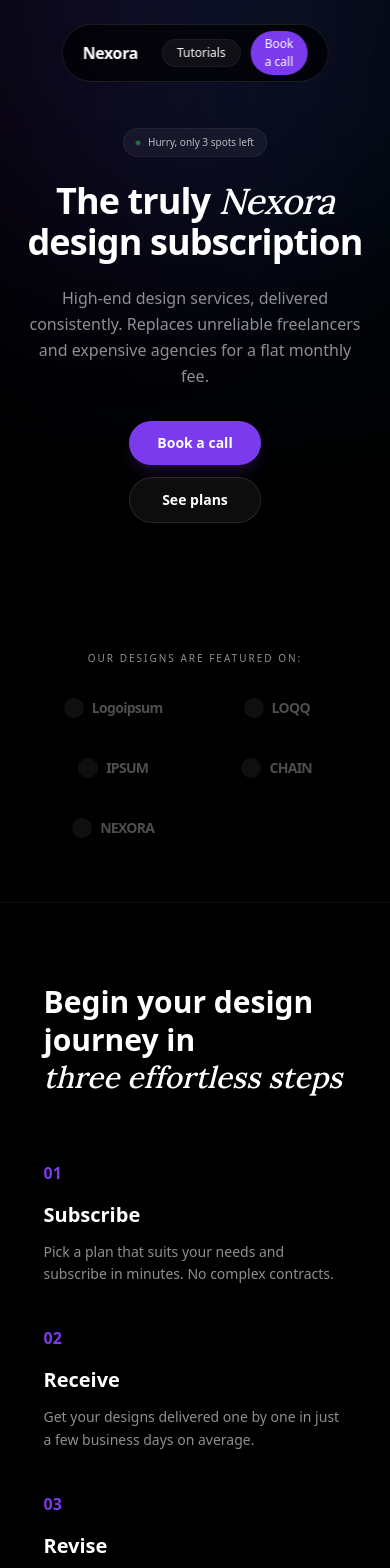
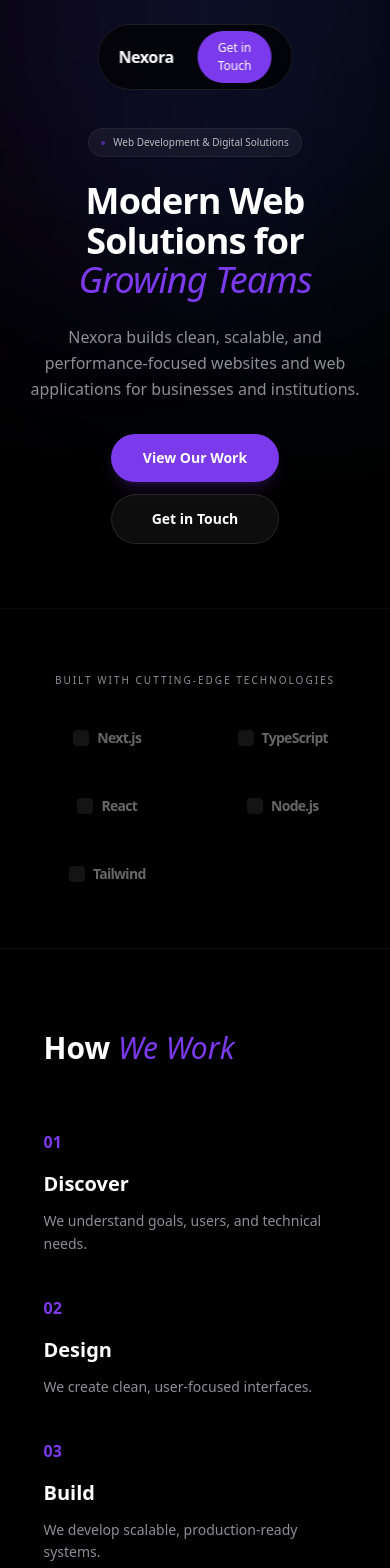
Before and after one commit to navaneethpv/nexora-agency, a Next.js app: page / in a window 390 px wide. Shown: the top 1568 px of the page. Built offline with nearby package versions, Linux system fonts and the light colour scheme.

Commit message:
feat: Rebrand agency from design subscription to web development and digital solutions, updating content, features, and portfolio accordingly.

```diff
--- a/src/app/globals.css
+++ b/src/app/globals.css
@@ -42,6 +42,8 @@ body {
 }
 
 @layer components {
+
+  /* Tailwind 4 @apply syntax */
   .section-container {
     @apply mx-auto w-[90%] max-w-7xl px-6 md:px-10;
   }
--- a/src/app/page.tsx
+++ b/src/app/page.tsx
@@ -3,7 +3,7 @@ import Hero from "@/components/Hero";
 import Process from "@/components/Process";
 import Testimonial from "@/components/Testimonial";
 import FeaturesSection from "@/components/FeaturesSection";
-import Pricing from "@/components/Pricing";
+import WhyNexora from "@/components/Pricing";
 import FAQ from "@/components/FAQ";
 import Footer from "@/components/Footer";
 import Image from "next/image";
@@ -18,19 +18,22 @@ const logos = [
 
 const portfolio = [
   {
-    title: "The fastest way to visualize and share your data.",
-    category: "SaaS / Analytics",
+    title: "Website Platform for Business Management",
+    description: "A modern, responsive web interface focused on clarity, performance, and ease of use.",
+    category: "Web App · UI Design · Performance",
     image: "/saas-dashboard.png"
   },
   {
-    title: "Find your logo, own your brand.",
-    category: "Branding / Identity",
-    image: "/branding-logo.png"
+    title: "E-commerce Infrastructure for Retail Scale",
+    description: "High-performance checkout systems and inventory management dashboards.",
+    category: "E-Commerce · Scalable Architecture",
+    image: "/device-mockup.png"
   },
   {
-    title: "High-fidelity renderings for next-gen products.",
-    category: "Design Assets / 3D",
-    image: "/device-mockup.png"
+    title: "Brand Identity & Design System for Startups",
+    description: "Cohesive visual languages that unify product and marketing across all platforms.",
+    category: "Branding · Design Systems",
+    image: "/branding-logo.png"
   }
 ];
 
@@ -41,16 +44,16 @@ export default function Home() {
       <Hero />
 
       {/* Logo Wall */}
-      <section className="py-16 flex flex-col items-center">
-        <p className="text-[10px] font-medium text-secondary uppercase tracking-[0.2em] mb-8">
-          Our designs are featured on:
+      <section className="py-16 flex flex-col items-center border-t border-white/5">
+        <p className="text-[10px] font-medium text-secondary uppercase tracking-[0.2em] mb-10">
+          Built with cutting-edge Technologies
         </p>
         <div className="section-container">
-          <div className="grid grid-cols-2 md:grid-cols-4 lg:grid-cols-5 gap-y-10 gap-x-6 opacity-30 grayscale items-center justify-items-center">
-            {logos.map((logo, i) => (
+          <div className="grid grid-cols-2 md:grid-cols-4 lg:grid-cols-5 gap-y-12 gap-x-12 opacity-40 grayscale items-center justify-items-center">
+            {["Next.js", "TypeScript", "React", "Node.js", "Tailwind"].map((tech, i) => (
               <div key={i} className="flex items-center gap-2">
-                <div className="h-5 w-5 rounded-full bg-white/20" />
-                <span className="text-sm font-bold tracking-tighter">{logo.text}</span>
+                <div className="h-4 w-4 rounded-sm bg-white/20" />
+                <span className="text-sm font-bold tracking-tighter">{tech}</span>
               </div>
             ))}
           </div>
@@ -61,12 +64,16 @@ export default function Home() {
       <Testimonial />
 
       {/* Portfolio Section */}
-      <section className="py-20 bg-white/[0.01]">
+      <section id="work" className="py-20 bg-white/1">
         <div className="section-container">
+          <div className="max-w-xl mb-12">
+            <h2 className="text-3xl font-bold mb-4">Selected Work</h2>
+            <p className="text-secondary text-base">Interface details and clean layouts designed for usability and speed.</p>
+          </div>
           <div className="grid grid-cols-1 md:grid-cols-2 lg:grid-cols-3 gap-6">
             {portfolio.map((item, i) => (
               <div key={i} className="group cursor-pointer">
-                <div className="relative aspect-[4/3] bg-white/5 rounded-3xl border border-white/5 overflow-hidden mb-6 group">
+                <div className="relative aspect-4/3 bg-white/5 rounded-3xl border border-white/5 overflow-hidden mb-6 group">
                   <Image
                     src={item.image}
                     alt={item.title}
@@ -78,6 +85,7 @@ export default function Home() {
                 <div className="space-y-2">
                   <p className="text-xs font-semibold text-accent uppercase tracking-wider">{item.category}</p>
                   <h3 className="text-lg font-bold leading-snug group-hover:text-white/90 transition-colors">{item.title}</h3>
+                  <p className="text-sm text-secondary leading-relaxed line-clamp-2">{item.description}</p>
                 </div>
               </div>
             ))}
@@ -86,7 +94,7 @@ export default function Home() {
       </section>
 
       <FeaturesSection />
-      <Pricing />
+      <WhyNexora />
       <FAQ />
       <Footer />
     </main>
--- a/src/components/FeaturesSection.tsx
+++ b/src/components/FeaturesSection.tsx
@@ -2,47 +2,47 @@
 
 const features = [
     {
-        title: "Design board",
-        description: "Add as many design requests to your board as you'd like.",
-        icon: "📂"
+        title: "Web Development",
+        description: "Building clean, scalable, and secure web applications.",
+        icon: "💻"
     },
     {
-        title: "Lightning fast",
-        description: "Receive your designs one by one in just a few days on average.",
+        title: "UI & UX Design",
+        description: "User-focused interfaces designed for clarity and ease of use.",
+        icon: "🎨"
+    },
+    {
+        title: "Performance Optimization",
+        description: "Making your web products lightning-fast and responsive.",
         icon: "⚡"
     },
     {
-        title: "Fixed monthly rate",
-        description: "No surprises here! Pay the same fixed price each month.",
-        icon: "💳"
+        title: "Scalable Architecture",
+        description: "Systems designed to grow seamlessly with your business.",
+        icon: "🏗️"
     },
     {
-        title: "Top-tier quality",
-        description: "Insane design quality at your fingertips whenever you need it.",
-        icon: "💎"
+        title: "Responsive Design",
+        description: "Perfect experiences across all devices and screen sizes.",
+        icon: "📱"
     },
     {
-        title: "Flexible and scalable",
-        description: "Scale up or down as your needs change, or cancel anytime.",
-        icon: "📈"
-    },
-    {
-        title: "Unique and all yours",
-        description: "Each of your designs is made especially for you and is 100% yours.",
-        icon: "🔒"
+        title: "Technical Excellence",
+        description: "A performance-first mindset in every line of code.",
+        icon: "💎"
     }
 ];
 
 export default function FeaturesSection() {
     return (
-        <section id="features" className="py-20 bg-white/[0.02] border-y border-white/5">
+        <section id="services" className="py-20 bg-white/2 border-y border-white/5">
             <div className="section-container">
                 <div className="text-center max-w-xl mx-auto mb-16">
                     <h2 className="text-3xl md:text-4xl font-bold mb-4">
-                        Reasons you will <span className="font-serif-italic font-medium">love us</span>
+                        What <span className="italic font-medium text-accent">We Do</span>
                     </h2>
                     <p className="text-secondary text-base">
-                        We've built a design service that actually works for modern brands and startups.
+                        Specialized digital services for modern businesses and institutional scale.
                     </p>
                 </div>
 
--- a/src/components/Footer.tsx
+++ b/src/components/Footer.tsx
@@ -6,34 +6,49 @@ export default function Footer() {
     return (
         <footer className="py-16 border-t border-white/5">
             <div className="section-container">
-                <div className="text-center mb-20">
-                    <h2 className="text-4xl md:text-5xl lg:text-6xl font-bold tracking-tight mb-10 leading-tight">
-                        Are you ready? This could be the <br />
-                        <span className="font-serif-italic font-medium">start of something big.</span>
+                <div className="text-center mb-28">
+                    <h2 className="text-4xl md:text-5xl lg:text-6xl font-bold tracking-tight mb-8 leading-tight">
+                        Let’s Build <br />
+                        <span className="italic font-medium text-accent">Something Reliable</span>
                     </h2>
+                    <p className="max-w-2xl mx-auto text-base md:text-lg text-secondary mb-10 leading-relaxed">
+                        If you’re looking for a dependable team to design and build your next digital product, Nexora is ready to help.
+                    </p>
                     <div className="flex flex-col sm:flex-row gap-3 justify-center">
-                        <button className="bg-accent text-white px-7 py-3 rounded-full text-sm font-semibold hover:brightness-110 transition-all">
-                            Book a call
-                        </button>
-                        <button className="bg-white/5 border border-white/10 text-white px-7 py-3 rounded-full text-sm font-semibold hover:bg-white/10 transition-all">
-                            See plans
+                        <button className="bg-accent text-white px-8 py-4 rounded-full text-sm font-semibold hover:brightness-110 transition-all shadow-lg shadow-accent/20">
+                            Contact Nexora
                         </button>
                     </div>
                 </div>
 
-                <div className="pt-6 flex flex-col md:flex-row justify-between items-center gap-6 text-[12px] font-medium text-secondary">
-                    <div className="flex gap-6">
-                        <Link href="#" className="hover:text-white transition-colors">About</Link>
-                        <Link href="#" className="hover:text-white transition-colors">Blog</Link>
-                        <Link href="#" className="hover:text-white transition-colors">Features</Link>
-                        <Link href="#" className="hover:text-white transition-colors">Pricing</Link>
-                        <Link href="#" className="hover:text-white transition-colors">Legal</Link>
+                <div id="contact" className="pt-8 flex flex-col md:flex-row justify-between items-start md:items-center gap-8 text-[12px] font-medium text-secondary border-t border-white/5">
+                    <div className="space-y-4">
+                        <div className="flex items-center gap-2">
+                            <span className="text-white font-bold text-sm tracking-tight">Nexora</span>
+                        </div>
+                        <p className="max-w-[200px] leading-relaxed">
+                            Web Development & <br />
+                            Digital Solutions Company
+                        </p>
                     </div>
 
-                    <div className="flex items-center gap-2">
-                        <span>Created by</span>
-                        <div className="h-5 w-5 rounded-full bg-white/10" />
-                        <span className="text-white">Nexora Agency</span>
+                    <div className="flex flex-col md:flex-row items-start md:items-center gap-8 md:gap-12">
+                        <div className="flex flex-col gap-3">
+                            <span className="text-white">Navigation</span>
+                            <div className="flex flex-col gap-2">
+                                <Link href="#" className="hover:text-white transition-colors">About</Link>
+                                <Link href="#" className="hover:text-white transition-colors">Services</Link>
+                                <Link href="#" className="hover:text-white transition-colors">Work</Link>
+                                <Link href="#" className="hover:text-white transition-colors">Contact</Link>
+                            </div>
+                        </div>
+                        <div className="flex flex-col gap-3">
+                            <span className="text-white">Contact</span>
+                            <div className="flex flex-col gap-2">
+                                <span className="hover:text-white transition-colors cursor-pointer">contact@nexora.tech</span>
+                                <span className="text-accent">© 2026 Nexora</span>
+                            </div>
+                        </div>
                     </div>
                 </div>
             </div>
--- a/src/components/Hero.tsx
+++ b/src/components/Hero.tsx
@@ -10,26 +10,25 @@ export default function Hero() {
             </div>
 
             <div className="inline-flex items-center gap-2 rounded-full border border-white/5 bg-white/5 px-3 py-1.5 text-[10px] font-medium text-white/70 mb-6">
-                <span className="h-1 w-1 rounded-full bg-[#34C759] animate-pulse-green" />
-                Hurry, only 3 spots left
+                <span className="h-1 w-1 rounded-full bg-accent animate-pulse" />
+                Web Development & Digital Solutions
             </div>
 
             <h1 className="max-w-4xl text-4xl md:text-5xl lg:text-6xl font-bold tracking-tight mb-6 leading-[1.1]">
-                The truly <span className="font-serif-italic font-medium">Nexora</span> <br />
-                design subscription
+                Modern Web Solutions for <br />
+                <span className="italic font-medium text-accent">Growing Teams</span>
             </h1>
 
-            <p className="max-w-md text-base text-secondary mb-8 leading-relaxed">
-                High-end design services, delivered consistently.
-                Replaces unreliable freelancers and expensive agencies for a flat monthly fee.
+            <p className="max-w-2xl text-base text-secondary mb-8 leading-relaxed">
+                Nexora builds clean, scalable, and performance-focused websites and web applications for businesses and institutions.
             </p>
 
             <div className="flex flex-col sm:flex-row gap-3">
-                <button className="bg-accent text-white px-7 py-3 rounded-full text-sm font-semibold hover:brightness-110 transition-all shadow-lg shadow-accent/20">
-                    Book a call
+                <button className="bg-accent text-white px-8 py-3.5 rounded-full text-sm font-semibold hover:brightness-110 transition-all shadow-lg shadow-accent/20">
+                    View Our Work
                 </button>
-                <button className="bg-white/5 border border-white/10 text-white px-7 py-3 rounded-full text-sm font-semibold hover:bg-white/10 transition-all">
-                    See plans
+                <button className="bg-white/5 border border-white/10 text-white px-8 py-3.5 rounded-full text-sm font-semibold hover:bg-white/10 transition-all">
+                    Get in Touch
                 </button>
             </div>
         </section>
--- a/src/components/Navbar.tsx
+++ b/src/components/Navbar.tsx
@@ -23,20 +23,14 @@ export default function Navbar() {
 
                 <div className="hidden md:flex items-center gap-5 text-[12px] font-medium text-secondary">
                     <Link href="#about" className="hover:text-white transition-colors">About</Link>
-                    <Link href="#blog" className="hover:text-white transition-colors">Blog</Link>
-                    <Link href="#features" className="hover:text-white transition-colors">Features</Link>
-                    <Link href="#pricing" className="hover:text-white transition-colors">Pricing</Link>
-                    <div className="flex items-center gap-1 cursor-pointer hover:text-white transition-colors">
-                        Pages <span className="text-[9px]">▼</span>
-                    </div>
+                    <Link href="#services" className="hover:text-white transition-colors">Services</Link>
+                    <Link href="#work" className="hover:text-white transition-colors">Work</Link>
+                    <Link href="#contact" className="hover:text-white transition-colors">Contact</Link>
                 </div>
 
                 <div className="flex items-center gap-2.5">
-                    <button className="bg-white/5 hover:bg-white/10 text-white px-3.5 py-1 rounded-full text-[12px] font-medium transition-colors border border-white/5">
-                        Tutorials
-                    </button>
-                    <button className="bg-accent text-white px-3.5 py-1 rounded-full text-[12px] font-medium hover:brightness-110 transition-all">
-                        Book a call
+                    <button className="bg-accent text-white px-5 py-2 rounded-full text-[12px] font-medium hover:brightness-110 transition-all">
+                        Get in Touch
                     </button>
                 </div>
             </div>
--- a/src/components/Pricing.tsx
+++ b/src/components/Pricing.tsx
@@ -1,19 +1,10 @@
-"use client";
-
-import { useState } from "react";
-
-export default function Pricing() {
-    const [isAnnual, setIsAnnual] = useState(false);
-
-    const basePrice = 2995;
-    const extraPrice = 1000;
-
+export default function WhyNexora() {
     return (
-        <section id="pricing" className="py-20">
+        <section id="why" className="py-20">
             <div className="section-container">
                 <div className="text-center max-w-xl mx-auto mb-12">
                     <h2 className="text-3xl md:text-4xl font-bold mb-4">
-                        Pricing that's <span className="font-serif-italic font-medium">so simple</span>
+                        Why <span className="italic font-medium text-accent">Nexora</span>
                     </h2>
                 </div>
 
@@ -22,52 +13,35 @@ export default function Pricing() {
                         <div className="flex flex-col md:flex-row justify-between gap-10 relative z-10">
                             <div className="space-y-6 flex-1">
                                 <div>
-                                    <h3 className="text-2xl font-bold mb-3">Design subscription</h3>
-                                    <p className="text-secondary text-base">One request at a time. Pause or cancel anytime.</p>
+                                    <h3 className="text-2xl font-bold mb-3">A performance-first mindset</h3>
+                                    <p className="text-secondary text-base">We don't just build sites; we build high-performance assets for your business.</p>
                                 </div>
 
-                                <div className="space-y-3">
+                                <div className="grid grid-cols-1 sm:grid-cols-2 gap-x-8 gap-y-4">
                                     {[
-                                        "One request at a time",
-                                        "Average 48 hour delivery",
-                                        "Unlimited revisions",
-                                        "Cancel or pause anytime"
-                                    ].map((feature, i) => (
+                                        "Clear communication",
+                                        "Clean and maintainable code",
+                                        "Performance-first mindset",
+                                        "Long-term scalability",
+                                        "Institution-ready security",
+                                        "Dedicated support"
+                                    ].map((point, i) => (
                                         <div key={i} className="flex items-center gap-3">
                                             <span className="text-accent text-sm">✓</span>
-                                            <span className="text-secondary text-sm">{feature}</span>
+                                            <span className="text-secondary text-sm font-medium">{point}</span>
                                         </div>
                                     ))}
                                 </div>
                             </div>
 
-                            <div className="bg-black/40 backdrop-blur-md border border-white/5 p-7 rounded-3xl w-full md:w-[320px] flex flex-col items-center">
-                                <div className="flex items-center gap-3 mb-6 bg-white/5 p-1 rounded-full w-full">
-                                    <button
-                                        onClick={() => setIsAnnual(false)}
-                                        className={`flex-1 py-1.5 rounded-full text-[10px] font-bold transition-all ${!isAnnual ? 'bg-white text-black' : 'text-secondary hover:text-white'}`}
-                                    >
-                                        MONTHLY
-                                    </button>
-                                    <button
-                                        onClick={() => setIsAnnual(true)}
-                                        className={`flex-1 py-1.5 rounded-full text-[10px] font-bold transition-all ${isAnnual ? 'bg-white text-black' : 'text-secondary hover:text-white'}`}
-                                    >
-                                        WITH ADD-ON
-                                    </button>
-                                </div>
+                            <div className="bg-black/40 backdrop-blur-md border border-white/5 p-8 rounded-3xl w-full md:w-[320px] flex flex-col items-center justify-center text-center">
+                                <h4 className="text-lg font-bold mb-2">Ready to scale?</h4>
+                                <p className="text-xs text-secondary mb-6">Let's discuss your technical needs.</p>
 
-                                <div className="text-center mb-6">
-                                    <div className="text-4xl font-bold mb-1">
-                                        ${isAnnual ? (basePrice + extraPrice).toLocaleString() : basePrice.toLocaleString()}
-                                    </div>
-                                    <div className="text-secondary text-[10px] uppercase tracking-widest">PER MONTH</div>
-                                </div>
-
-                                <button className="w-full bg-accent text-white py-3 rounded-xl font-bold text-sm hover:brightness-110 transition-all mb-3 text-sm">
+                                <button className="w-full bg-accent text-white py-3 rounded-xl font-bold text-sm hover:brightness-110 transition-all mb-3">
                                     Get started
                                 </button>
-                                <button className="text-secondary text-xs hover:text-white transition-colors">
+                                <button className="text-secondary text-[10px] uppercase tracking-widest hover:text-white transition-colors">
                                     Book a call
                                 </button>
                             </div>
--- a/src/components/Process.tsx
+++ b/src/components/Process.tsx
@@ -3,33 +3,37 @@
 const steps = [
     {
         number: "01",
-        title: "Subscribe",
-        description: "Pick a plan that suits your needs and subscribe in minutes. No complex contracts."
+        title: "Discover",
+        description: "We understand goals, users, and technical needs."
     },
     {
         number: "02",
-        title: "Receive",
-        description: "Get your designs delivered one by one in just a few business days on average."
+        title: "Design",
+        description: "We create clean, user-focused interfaces."
     },
     {
         number: "03",
-        title: "Revise",
-        description: "Not quite right? Request as many revisions as you need until you're 100% happy."
+        title: "Build",
+        description: "We develop scalable, production-ready systems."
+    },
+    {
+        number: "04",
+        title: "Refine",
+        description: "We test, optimize, and prepare for growth."
     }
 ];
 
 export default function Process() {
     return (
-        <section id="about" className="py-20 border-t border-white/5">
+        <section id="process" className="py-20 border-t border-white/5">
             <div className="section-container">
                 <div className="max-w-xl mb-16">
                     <h2 className="text-3xl md:text-4xl font-bold mb-4 leading-tight">
-                        Begin your design journey in <br />
-                        <span className="font-serif-italic font-medium">three effortless steps</span>
+                        How <span className="italic font-medium text-accent">We Work</span>
                     </h2>
                 </div>
 
-                <div className="grid grid-cols-1 md:grid-cols-3 gap-10">
+                <div className="grid grid-cols-1 md:grid-cols-2 lg:grid-cols-4 gap-10">
                     {steps.map((step, index) => (
                         <div key={index} className="flex flex-col">
                             <span className="text-accent font-bold text-base mb-4">{step.number}</span>
```
Also changed, not shown: src/app/layout.tsx (+2 -9 lines), src/components/FAQ.tsx (+8 -8 lines), src/components/Testimonial.tsx (+9 -14 lines).
